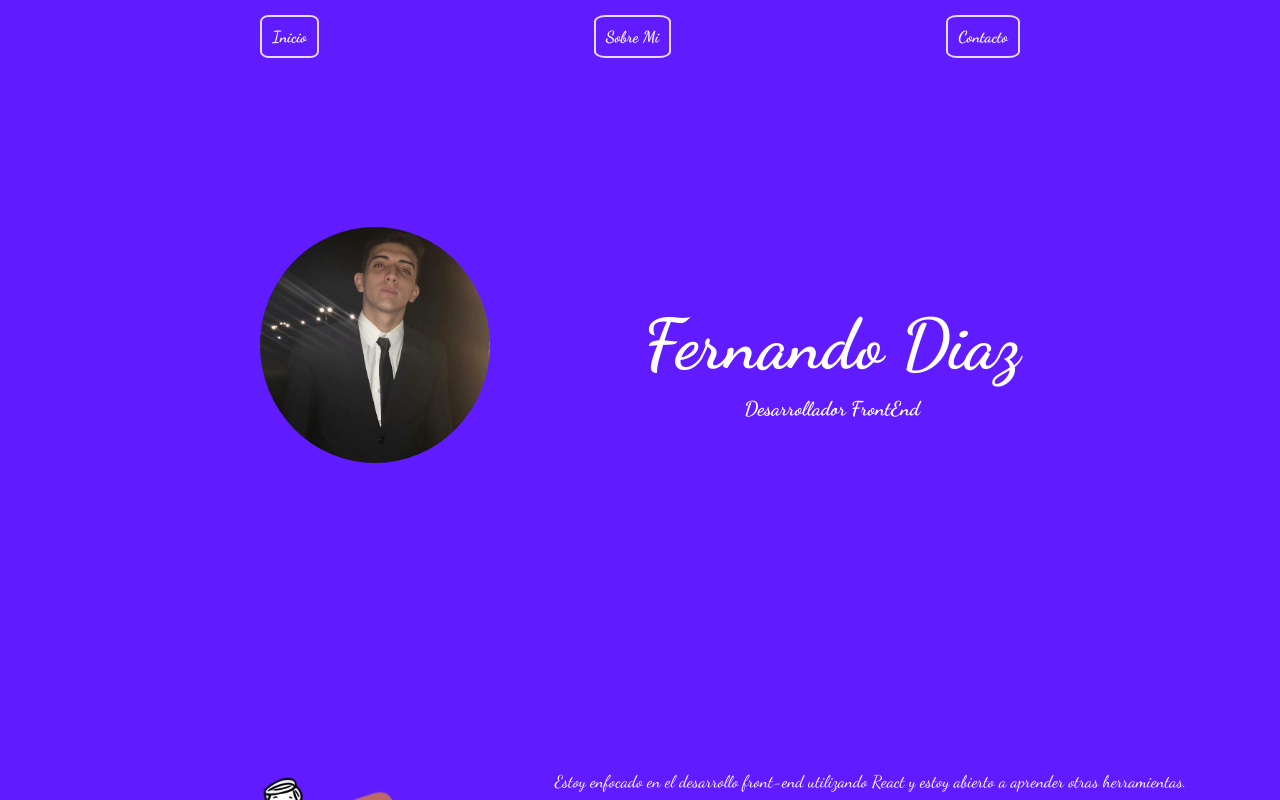
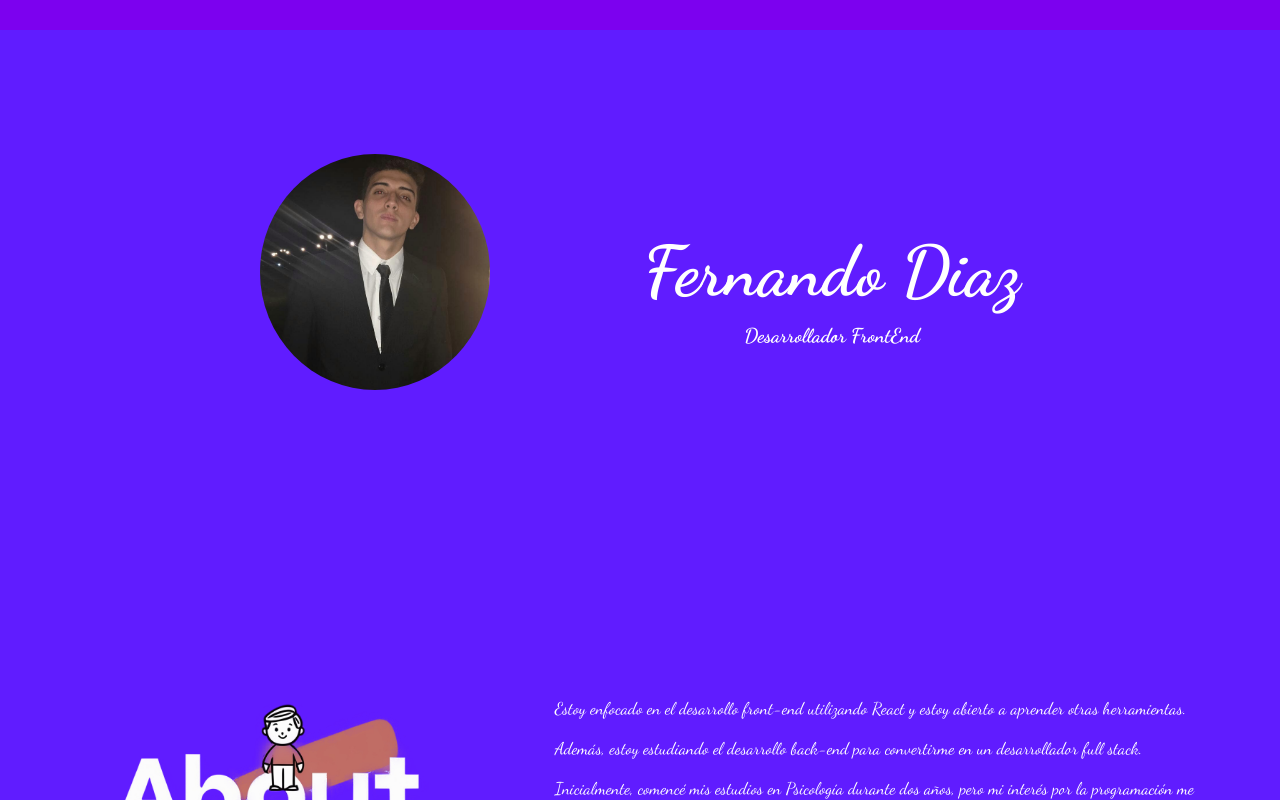
Before and after one commit to FernandoDiaz01/FernandoDiaz01PruebaTecnica, a Next.js app: page / in a window 1280 px wide. Shown: the top 800 px of the page. Built offline with nearby package versions, Linux system fonts and the light colour scheme.

Commit message:
Se agregaron nuevas animaciones

```diff
--- /dev/null
+++ b/src/app/ProgressBar/ProgressBar.jsx
@@ -0,0 +1,16 @@
+"use client";
+import {motion, useScroll } from 'framer-motion';
+import styles from './progressBar.module.css';
+
+
+export default function ProgressBar() {
+
+    const {scrollYProgress} = useScroll()
+
+  return (
+    <motion.div
+     className={styles.progressBar}
+    style={{scaleX: scrollYProgress}}
+    ></motion.div>
+  )
+}
--- /dev/null
+++ b/src/app/ProgressBar/progressBar.module.css
@@ -0,0 +1,10 @@
+.progressBar{
+    position: fixed;
+    top: 0;
+    left: 0;
+    right: 0;
+    height: 30px;
+    background-color: rgb(124, 1, 239);
+    transform-origin: 0%;
+    z-index: 100;
+}
--- a/src/app/about/About.jsx
+++ b/src/app/about/About.jsx
@@ -3,7 +3,8 @@ import styles from './about.module.css'
 import img from './imgAbout/imgAboutMe.png'
 export default function About() {
   return (
-    <div className={styles.mainContainerAbout}>
+
+    <div id="about" className={styles.mainContainerAbout}>
       <div className={styles.containerTitleAbout}>
 
         <Image className={styles.imgAbout} src={img} alt='fondoAbout' width={400} height={400}/>
--- a/src/app/contact/contact.jsx
+++ b/src/app/contact/contact.jsx
@@ -24,7 +24,7 @@ export const Contact = () => {
 
   return (
     <div className={styles.mainContainerForm}>
-      <div id="contact" className={styles.contactTitleContainer}>
+      <div  className={styles.contactTitleContainer}>
         <div className={styles.contactTitle}>Contacto</div>
       </div>
       <form onSubmit={handleSubmit}>
--- a/src/app/contact/contact.module.css
+++ b/src/app/contact/contact.module.css
@@ -11,6 +11,7 @@
   font-size: 45px;
   text-align: center;
   color: #fff;
+  font-weight: 600;
 }
 
 .containerContact {
@@ -65,8 +66,10 @@
   width: 50%;
   font-size: 18px;
   transition: all 0.3 ease-in-out;
+  transform: scale(1.1);
 }
 
 .btnForm:hover {
   background: #218838;
+  transform: scale(1.1);
 }
--- a/src/app/header/Header.jsx
+++ /dev/null
@@ -1,13 +0,0 @@
-import styles from './header.module.css'
-
-export default function Header() {
-  return (
-    <div className={styles.mainHeaderContainer}>
-        <ul className={styles.containerHeaderList}>
-            <li className={styles.headerList} >Inicio</li>
-            <li className={styles.headerList}>Sobre Mi</li>
-            <li className={styles.headerList}>Contacto</li>
-        </ul>
-    </div>
-  )
-}
--- a/src/app/header/header.module.css
+++ /dev/null
@@ -1,34 +0,0 @@
-.mainHeaderContainer {
-    width: 100%;
-    padding: 15px 0;
-
-    top: 0;
-    position: sticky;
-    z-index: 1000;
-  }
-
-  .containerHeaderList {
-    list-style-type: none;
-    display: flex;
-    justify-content: space-evenly;
-    align-items: center;
-    margin: 0;
-    padding: 0;
-
-  }
-
-  .headerList {
-    border: solid 2px rgba(255, 255, 255, 0.836);
-    margin: 0 15px;
-    cursor: pointer;
-    color: white;
-    font-weight: bold;
-    font-size: 16px;
-    padding: 10px;
-    border-radius: 15%;
-  }
-
-  .headerList:hover {
-   transform: scale(1.1);
-   transition: all 0.3ms ease;
-  }
--- a/src/app/interestList/interests.module.css
+++ b/src/app/interestList/interests.module.css
@@ -26,7 +26,7 @@
 
   .itemInterest {
     color: white;
-    background-color: rgb(95, 28, 252);
+
     border: 3px solid #ccc;
     border-radius: 15%;
     padding: 13px;
@@ -37,6 +37,6 @@
 
 .itemInterest:hover {
     transform: rotate(5deg);
-    background-color: rgb(62, 17, 168);
+
 
 }
--- a/src/app/page.jsx
+++ b/src/app/page.jsx
@@ -1,22 +1,20 @@
+"use client";
+import styles from "./Page.module.css";
+import Presentation from "./presentation/Presentation";
+import About from "./about/About";
+import Interests from "./interestList/Interests";
+import { Contact } from "./contact/contact";
 
-/* import styles from './Page.module.css'; */
-import Presentation from './presentation/Presentation';
-import About from './about/About';
-import Interests from './interestList/Interests';
-import { Contact } from './contact/contact';
-import Header from './header/Header';
-
+import ProgressBar from "./ProgressBar/ProgressBar";
 
 export default function Home() {
   return (
     <>
-    <Header/>
-   <Presentation />
-   <About />
-   <Interests />
-   <Contact/>
+      <ProgressBar />
+      <Presentation />
+      <About />
+      <Interests />
+      <Contact />
     </>
-
-
   );
 }
--- a/src/app/presentation/Presentation.jsx
+++ b/src/app/presentation/Presentation.jsx
@@ -1,7 +1,7 @@
 "use client";
 import Image from 'next/image';
 import styles from './presentation.module.css'
-import fotoPortfolio from './imgHome/FotoPortfolio.png'
+import fotoPortfolio from './imgPresentation/FotoPortfolio.png'
 import { motion } from 'framer-motion';
 
 
@@ -36,7 +36,6 @@ export default function Presentation() {
 
       </div>
 
-
     </motion.div>
     </>
 
--- a/src/app/presentation/presentation.module.css
+++ b/src/app/presentation/presentation.module.css
@@ -1,4 +1,4 @@
-/* Base Styles */
+
 .mainContainer {
   display: flex;
   justify-content: center;
@@ -37,7 +37,7 @@
   border-radius: 50%;
 }
 
-/* Tablet Styles */
+
 @media (max-width: 992px) {
   .mainContainer {
     flex-direction: column;
@@ -61,7 +61,6 @@
   }
 }
 
-/* Mobile Styles */
 @media (max-width: 576px) {
   .mainContainer {
     flex-direction: column;
```
Also changed, not shown: src/app/about/about.module.css (+4 -4 lines), src/app/presentation/imgPresentation/FotoPortfolio.png (renamed from src/app/presentation/imgHome/FotoPortfolio.png).
